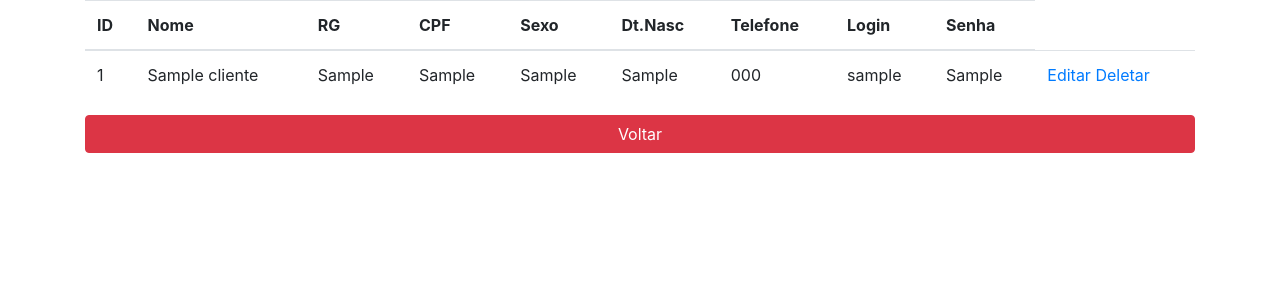
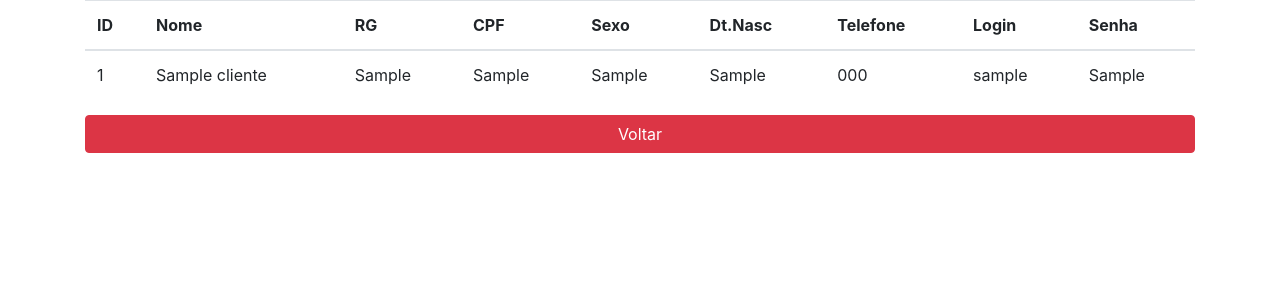
Before and after one commit to paulosergioferreira/ProjetoTCC, a PHP site: page /listaClientes.php in a window 1280 px wide. Shown: the top 300 px of the page. Run offline with PHP 8.4, Linux system fonts and the light colour scheme; tables that the repository leaves empty or names only in its code hold one stand-in row (values such as "Sample post").

Commit message:
Alteração da lista de clientes, retirada do delete e edit

```diff
--- a/listaClientes.php
+++ b/listaClientes.php
@@ -4,9 +4,6 @@ require_once 'ClienteController.php';
 require_once 'Model.php';
 $cc = new ClienteController();
 
-if(isset($_GET['d'])){
-    $cc->delete($_GET['d']);
-}
 
 ?>
 
@@ -57,13 +54,6 @@ if(isset($_GET['d'])){
                     <td><?php echo $value->login; ?></td>
                     <td><?php echo $value->senha; ?></td>
 
-
-                        <td>
-
-                            <a href="EditarCliente.php?e=<?= $value->id ?>">Editar </a>
-                            <a href="?d=<?= $value->id ?>">Deletar</a>
-
-                        </td>
                     </tr>
                     </tbody>
                 <?php endforeach; ?>
```
